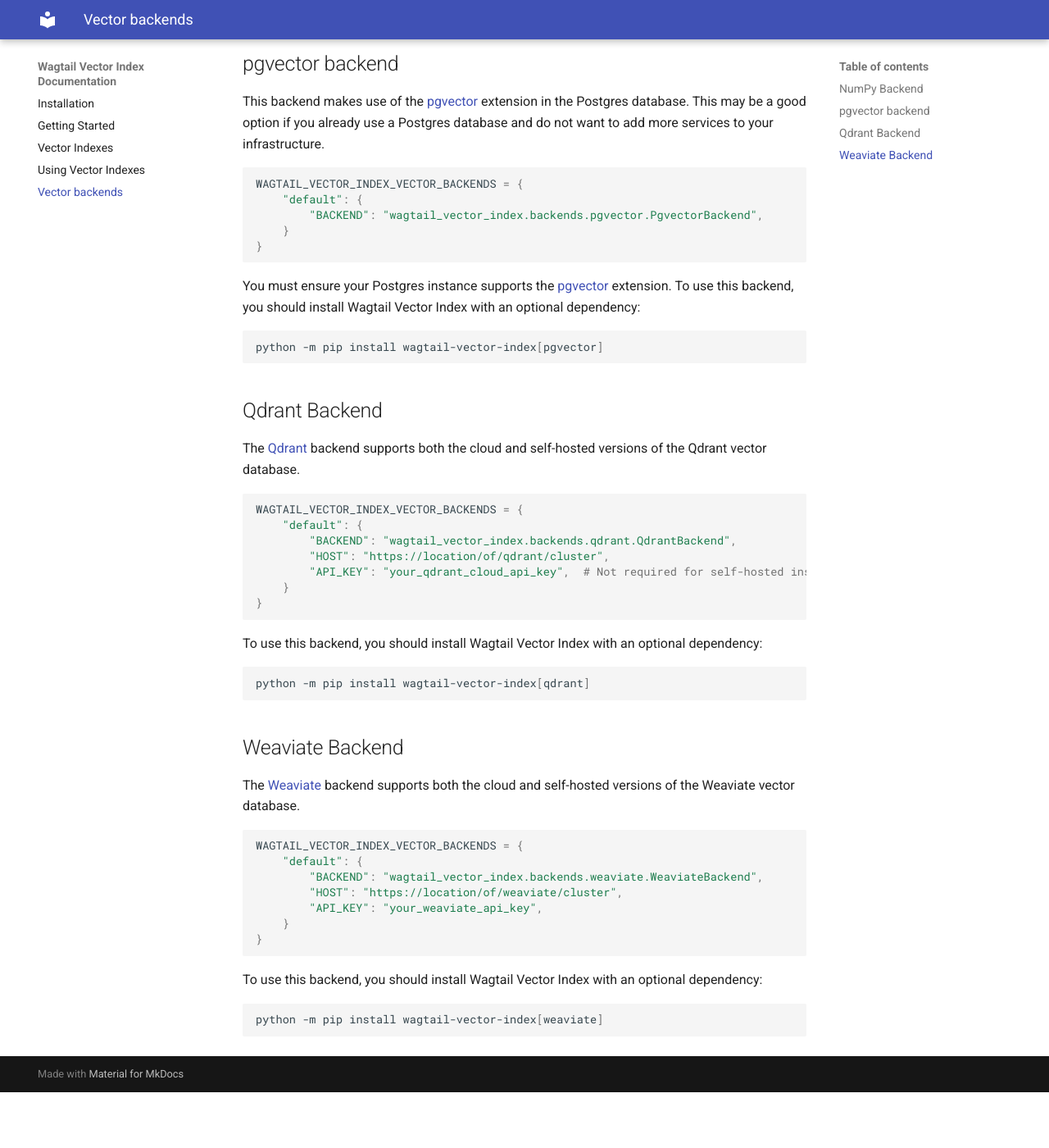
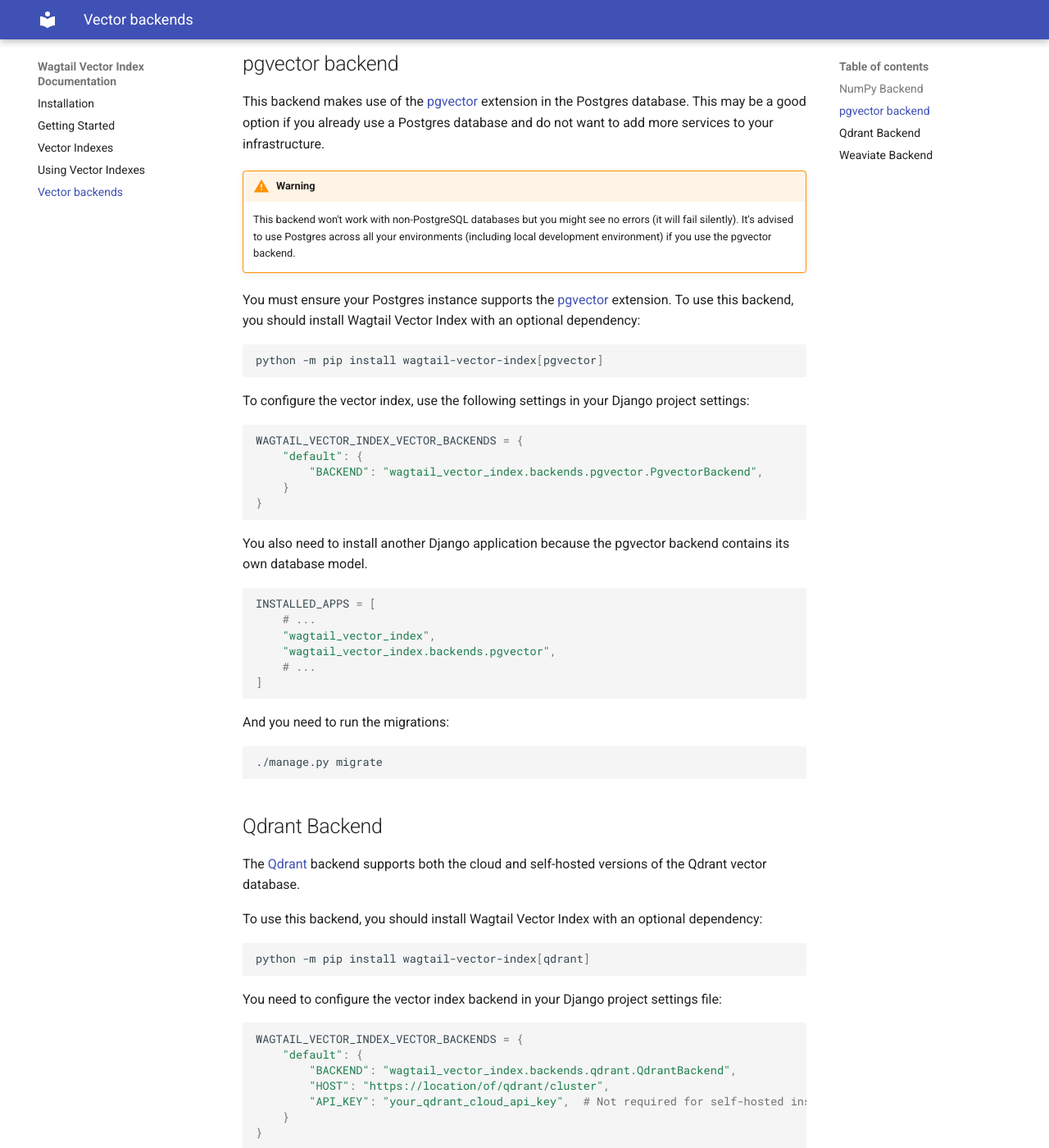
Before and after one commit to wagtail/wagtail-vector-index, an MkDocs documentation site: the page built from docs/vector-backends.md, in a window 1280 px wide and 1400 px high, scrolled down 1092 px. Shown: the whole window at 82% size. Built offline with MkDocs 1.6.1 and Material for MkDocs 9.7.7, drawn with Linux system fonts in a browser that asks for light colours; before the commit the page ends 2424 px from its top, so only the background shows below that; some of the changed text lies outside the part shown.

Commit message:
Update docs

````diff
--- a/docs/vector-backends.md
+++ b/docs/vector-backends.md
@@ -53,13 +53,12 @@
 in the Postgres database. This may be a good option if you already use a Postgres database
 and do not want to add more services to your infrastructure.
 
-```python
-WAGTAIL_VECTOR_INDEX_VECTOR_BACKENDS = {
-    "default": {
-        "BACKEND": "wagtail_vector_index.backends.pgvector.PgvectorBackend",
-    }
-}
-```
+!!! warning
+
+    This backend won't work with non-PostgreSQL databases but you might see
+    no errors (it will fail silently). It's advised to use Postgres across
+    all your environments (including local development environment) if you
+    use the pgvector backend.
 
 You must ensure your Postgres instance supports the
 [pgvector](https://github.com/pgvector/pgvector) extension. To use this
@@ -69,10 +68,49 @@
 python -m pip install wagtail-vector-index[pgvector]
 ```
 
+To configure the vector index, use the following settings in your Django
+project settings:
+
+```python
+WAGTAIL_VECTOR_INDEX_VECTOR_BACKENDS = {
+    "default": {
+        "BACKEND": "wagtail_vector_index.backends.pgvector.PgvectorBackend",
+    }
+}
+```
+
+You also need to install another Django application because the pgvector backend
+contains its own database model.
+
+```python
+INSTALLED_APPS = [
+    # ...
+    "wagtail_vector_index",
+    "wagtail_vector_index.backends.pgvector",
+    # ...
+]
+```
+
+And you need to run the migrations:
+
+```sh
+./manage.py migrate
+```
+
 ## Qdrant Backend
 
 The [Qdrant](https://qdrant.tech/) backend supports both the cloud and self-hosted
 versions of the Qdrant vector database.
+
+To use this backend, you should install Wagtail Vector Index with an optional
+dependency:
+
+```sh
+python -m pip install wagtail-vector-index[qdrant]
+```
+
+You need to configure the vector index backend in your Django project
+settings file:
 
 ```python
 WAGTAIL_VECTOR_INDEX_VECTOR_BACKENDS = {
@@ -83,17 +121,21 @@
     }
 }
 ```
-To use this backend, you should install Wagtail Vector Index with an optional
-dependency:
-
-```sh
-python -m pip install wagtail-vector-index[qdrant]
-```
 
 ## Weaviate Backend
 
 The [Weaviate](https://weaviate.io/) backend supports both the cloud and
 self-hosted versions of the Weaviate vector database.
+
+To use this backend, you should install Wagtail Vector Index with an optional
+dependency:
+
+```sh
+python -m pip install wagtail-vector-index[weaviate]
+```
+
+You need to configure the vector index backend in your Django project
+settings file:
 
 ```python
 WAGTAIL_VECTOR_INDEX_VECTOR_BACKENDS = {
@@ -104,10 +146,3 @@
     }
 }
 ```
-
-To use this backend, you should install Wagtail Vector Index with an optional
-dependency:
-
-```sh
-python -m pip install wagtail-vector-index[weaviate]
-```
````
Also changed, not shown: other parts of docs/vector-backends.md (+2 -2 lines), README.md (+2 -0 lines), docs/installation.md (+14 -0 lines).
